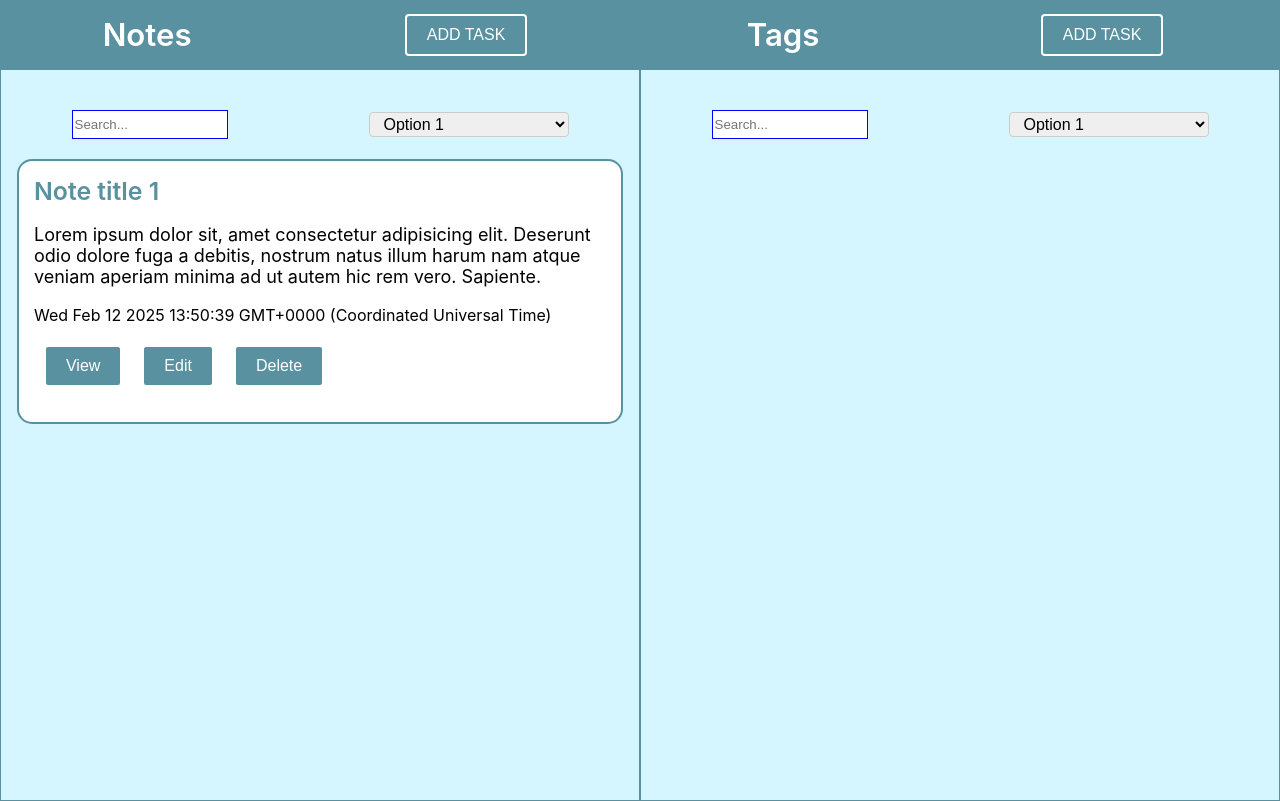
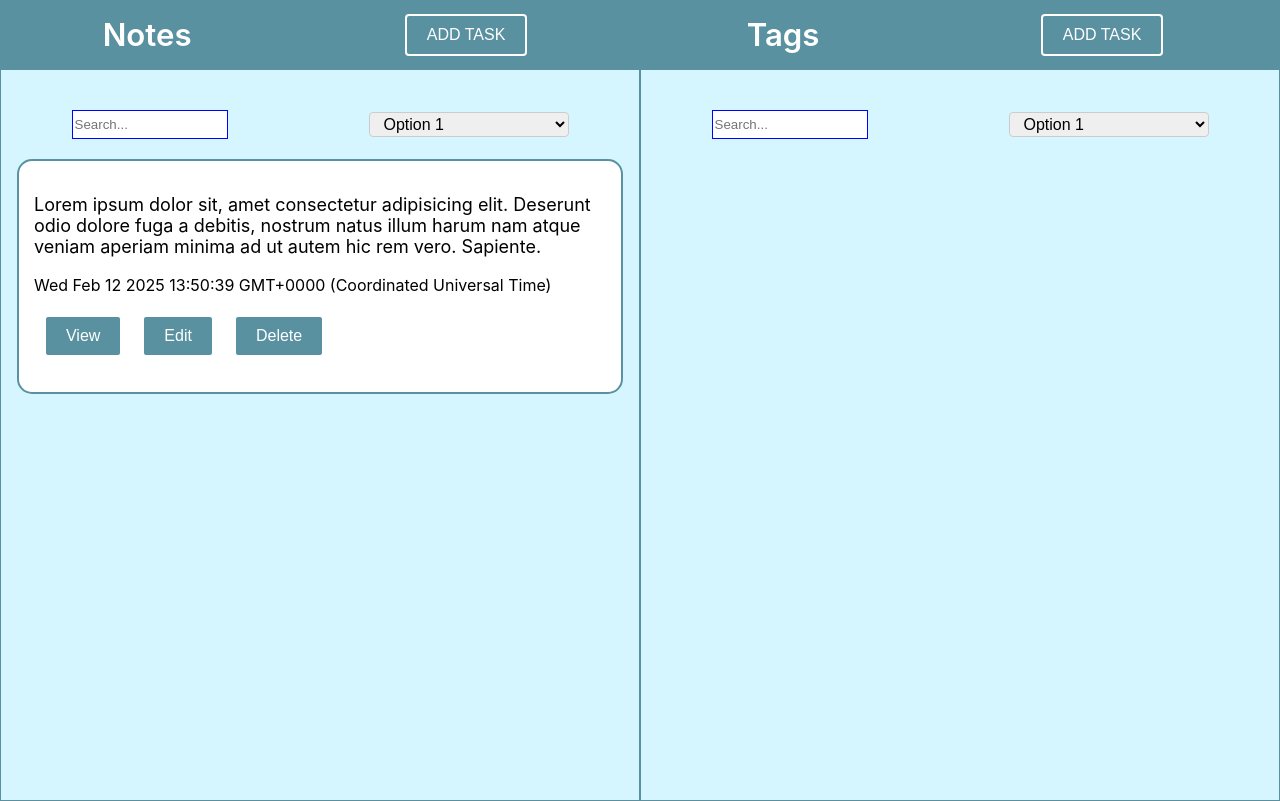
Before and after one commit to Bolbotunov/Gd-FD3-22-25_Bolbotunov, a React (Create React App) app in the folder hw4-smart-notes/: page / in a window 1280 px wide. Built offline with nearby package versions, Linux system fonts and the light colour scheme.

Commit message:
feat: add title crate

```diff
--- a/hw4-smart-notes/package.json
+++ b/hw4-smart-notes/package.json
@@ -3,9 +3,11 @@
   "version": "0.1.0",
   "private": true,
   "dependencies": {
+    "@reduxjs/toolkit": "^2.5.1",
     "cra-template": "1.2.0",
     "react": "^19.0.0",
     "react-dom": "^19.0.0",
+    "react-redux": "^9.2.0",
     "react-scripts": "5.0.1",
     "styled-components": "^6.1.15",
     "typescript": "^4.9.5"
--- a/hw4-smart-notes/src/App.tsx
+++ b/hw4-smart-notes/src/App.tsx
@@ -5,9 +5,13 @@ import TagsContent from './layouts/TagsContent';
 import { MyWrapper, MySection} from "./styles/CommonStyles.styled"
 import { ThemeProvider } from 'styled-components';
 import { siteColors } from './SiteColors';
+import { Provider } from 'react-redux';
+import store from './stores/store';
+
 
 function App() {
   return (
+    <Provider store = {store}>
       <ThemeProvider theme = {siteColors}>
         <MyWrapper>
           <MySection>
@@ -20,6 +24,7 @@ function App() {
           </MySection>
         </MyWrapper>
       </ThemeProvider>
+    </Provider>
   );
 }
 
--- a/hw4-smart-notes/src/layouts/Header.tsx
+++ b/hw4-smart-notes/src/layouts/Header.tsx
@@ -1,6 +1,8 @@
 import { MyHeader } from "../styles/MyHeader.styled"
 import { CommonStylesTitlesHeader } from "../styles/CommonStyles.styled"
 import { CommonButtonStyles } from "../styles/CommonStyles.styled"
+import { useDispatch, useSelector } from "react-redux"
+import { actions } from "../stores/store"
 
 
 type PropsTitleType = {
@@ -8,11 +10,13 @@ type PropsTitleType = {
 }
 
 export default function Header({ title } : PropsTitleType) {
+  const storedTitle = useSelector((store:any) => store.componentsSlice.title)
+  const dispatch = useDispatch()
 
     function addNewTask() {
       let task = prompt('task...')
       if(task) {
-        console.log(task)
+        dispatch(actions.componentsSlice.addNote(task))
       }
     }
 
--- a/hw4-smart-notes/src/layouts/NotesContent.tsx
+++ b/hw4-smart-notes/src/layouts/NotesContent.tsx
@@ -4,7 +4,10 @@ import NotesSection from "../sections/NotesSection";
 
 
 
+
+
 export default function NotesContent() {
+
     return (
       <>
         <MyContent>
--- a/hw4-smart-notes/src/sections/NotesSection.tsx
+++ b/hw4-smart-notes/src/sections/NotesSection.tsx
@@ -1,11 +1,15 @@
 import { CommonStylesText, NotesListStyles, CommonButtonStyles, CommonButtonGroup, CommonStylesTitles } from "../styles/CommonStyles.styled"
+import { useSelector } from 'react-redux';
 
 export default function NotesSection() {
+
+    const storedTitle = useSelector((store:any) => store.componentsSlice.title)
+
     return (
         <>
             <NotesListStyles>
                     <CommonStylesTitles>
-                    Note title 1
+                        {storedTitle}
                     </CommonStylesTitles>
                     <CommonStylesText>
                         Lorem ipsum dolor sit, amet consectetur adipisicing elit.
--- /dev/null
+++ b/hw4-smart-notes/src/slices/componentsSlice.tsx
@@ -0,0 +1,33 @@
+import { createSlice, PayloadAction } from "@reduxjs/toolkit"
+
+type NoteSectionType = {
+    id: number;
+    title: string;
+}
+
+type ComponentStateType = {
+    title: string;
+    notesSections: NoteSectionType[];
+}
+
+
+const initialState: ComponentStateType = {
+  title: '',
+  notesSections: [],
+};
+
+export const componentsSlice = createSlice({
+  name: 'components',
+  initialState,
+  reducers: {
+    addNote: (state, action: PayloadAction<string>) => {
+        state.title = action.payload;
+    },
+    addNotesSection: (state, action: PayloadAction<string>) => {
+        state.notesSections.push({ id: Date.now(), title: action.payload });
+      },
+  },
+});
+
+export const { addNote, addNotesSection } = componentsSlice.actions;
+export default componentsSlice.reducer;
--- /dev/null
+++ b/hw4-smart-notes/src/stores/store.tsx
@@ -0,0 +1,16 @@
+import { configureStore } from '@reduxjs/toolkit';
+import { componentsSlice } from '../slices/componentsSlice';
+
+
+export const actions = {
+    componentsSlice: componentsSlice.actions,
+}
+
+
+const store = configureStore({
+  reducer: {
+    componentsSlice: componentsSlice.reducer,
+  },
+});
+
+export default store;
```
Also changed, not shown: 1 other file (tests, documents, lock files or other folders). Lines whose indentation alone changed are shown as unchanged.
